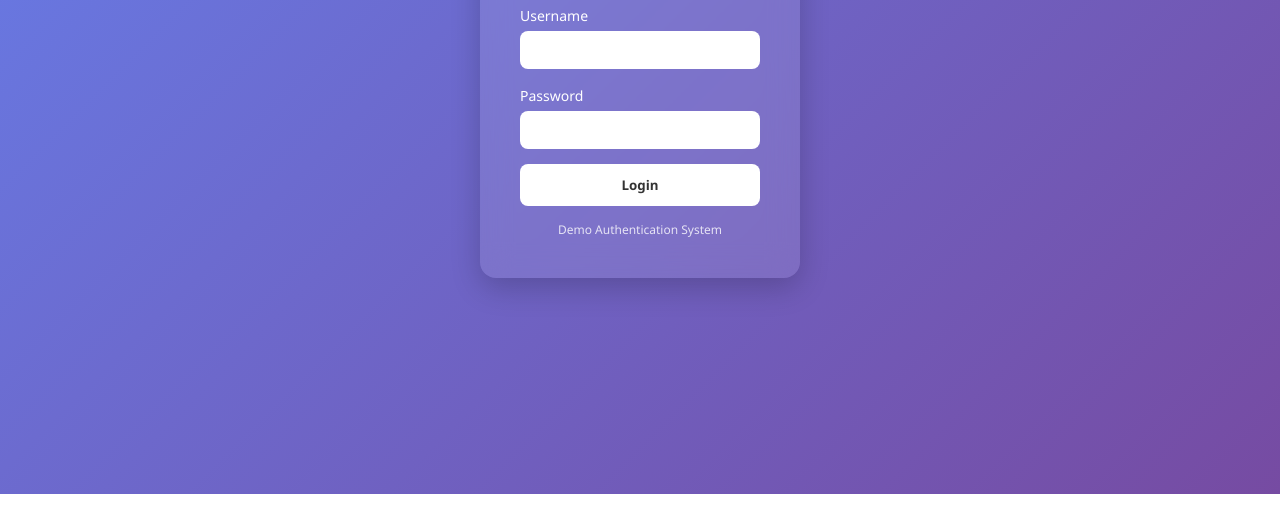
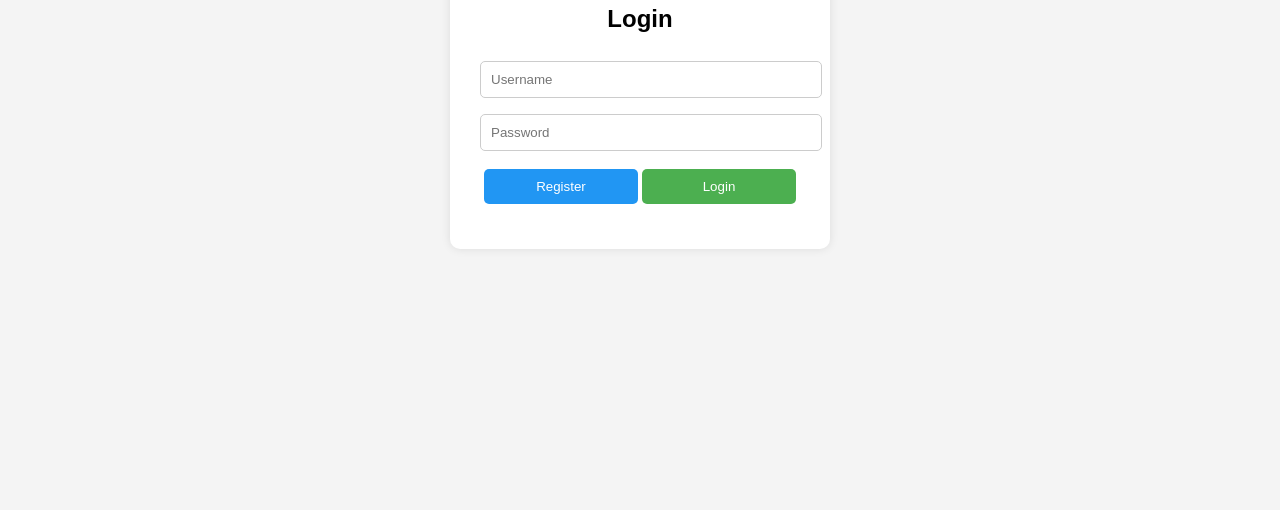
Before and after one commit to Toninwza/CS365LastWorkshop, a plain HTML site: page index.html in a window 1280 px wide. Shown: the part 306-816 px from the top of the page. Drawn offline with Linux system fonts and the light colour scheme.

Commit message:
deploy: e7799f0fb63fc8e961616dcb7666a7a07798660c

```diff
--- a/index.html
+++ b/index.html
@@ -1,111 +1,75 @@
 <!DOCTYPE html>
-<html lang="th">
+<html>
 <head>
-    <meta charset="UTF-8">
-    <title>Login</title>
-
+  <title>Login System</title>
   <style>
-        * {
-            margin: 0;
-            padding: 0;
-            box-sizing: border-box;
-            font-family: 'Segoe UI', sans-serif;
-        }
-
     body {
-            height: 100vh;
-            background: linear-gradient(135deg, #667eea, #764ba2);
+      font-family: Arial;
+      background: #f4f4f4;
       display: flex;
       justify-content: center;
       align-items: center;
+      height: 100vh;
     }
 
-        .login-box {
-            background: rgba(255, 255, 255, 0.1);
-            backdrop-filter: blur(15px);
-            padding: 40px;
-            border-radius: 16px;
+    .container {
+      background: white;
+      padding: 30px;
+      border-radius: 10px;
+      box-shadow: 0 0 10px rgba(0,0,0,0.1);
       width: 320px;
-            color: white;
-            box-shadow: 0 10px 30px rgba(0,0,0,0.2);
+      text-align: center;
     }
 
-        .login-box h2 {
-            text-align: center;
-            margin-bottom: 20px;
+    input {
+      width: 100%;
+      padding: 10px;
+      margin: 8px 0;
+      border-radius: 5px;
+      border: 1px solid #ccc;
     }
 
-        .input-group {
-            margin-bottom: 15px;
+    button {
+      width: 48%;
+      padding: 10px;
+      margin-top: 10px;
+      border: none;
+      border-radius: 5px;
+      cursor: pointer;
     }
 
-        .input-group label {
+    .login-btn { background: #4CAF50; color: white; }
+    .register-btn { background: #2196F3; color: white; }
+
+    .message {
+      margin-top: 15px;
       font-size: 14px;
     }
 
-        .input-group input {
-            width: 100%;
-            padding: 10px;
-            margin-top: 5px;
-            border: none;
-            border-radius: 8px;
-            outline: none;
-        }
+    .error { color: red; }
+    .success { color: green; }
 
-        button {
-            width: 100%;
-            padding: 12px;
-            border: none;
-            border-radius: 8px;
-            background: #ffffff;
-            color: #333;
-            font-weight: bold;
-            cursor: pointer;
-            transition: 0.3s;
-        }
-
-        button:hover {
-            background: #ddd;
-        }
-
-        #error {
-            color: #ffb3b3;
-            margin-bottom: 10px;
-            text-align: center;
-        }
-
-        .footer {
-            margin-top: 15px;
-            text-align: center;
+    label {
       font-size: 12px;
-            opacity: 0.8;
     }
   </style>
 </head>
+
 <body>
 
-    <div class="login-box">
-        <h2>🔐 Login</h2>
+<div class="container">
+  <h2>Login</h2>
 
-        <p id="error"></p>
+  <input type="text" id="username" placeholder="Username">
+  <input type="password" id="password" placeholder="Password">
 
-        <form id="loginForm">
-            <div class="input-group">
-                <label>Username</label>
-                <input type="text" id="username" required>
+
+  <div>
+    <button class="register-btn" onclick="register()">Register</button>
+    <button class="login-btn" onclick="login()">Login</button>
   </div>
 
-            <div class="input-group">
-                <label>Password</label>
-                <input type="password" id="password" required>
-            </div>
-
-            <button type="submit">Login</button>
-        </form>
-
-        <div class="footer">
-            Demo Authentication System
-        </div>
+  <div id="message" class="message"></div>
 </div>
 
 <script src="script.js"></script>
```
Also changed, not shown: dashboard.html (deleted, +0 -12 lines), home.html (added, +86 -0 lines). Lines whose indentation alone changed are shown as unchanged.
